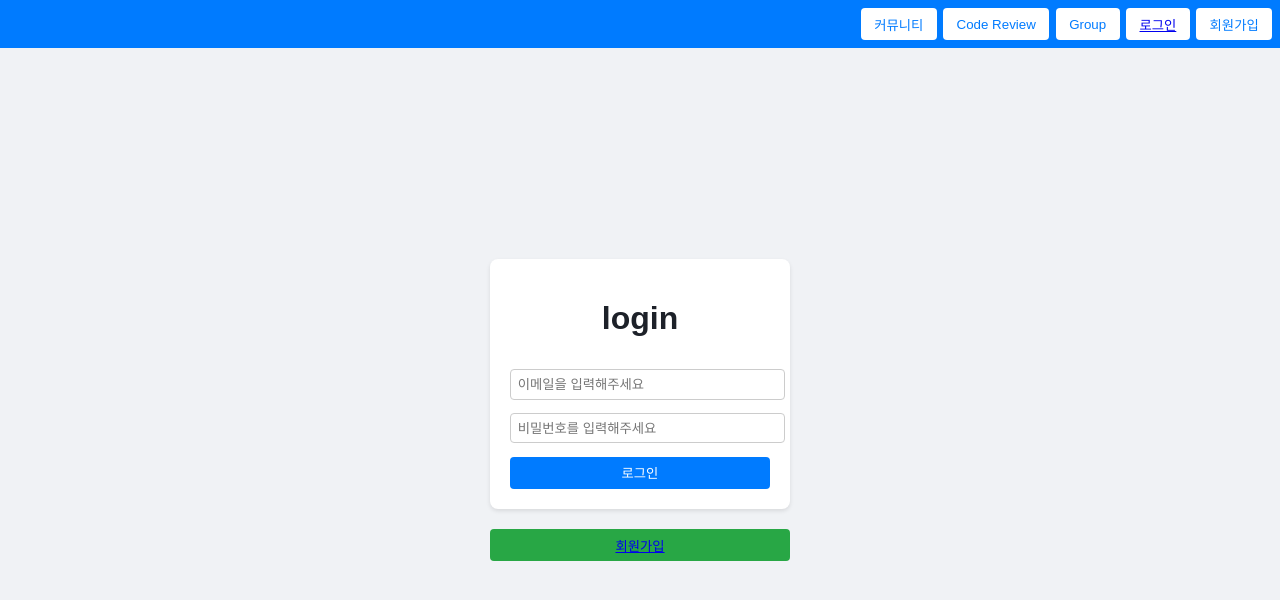
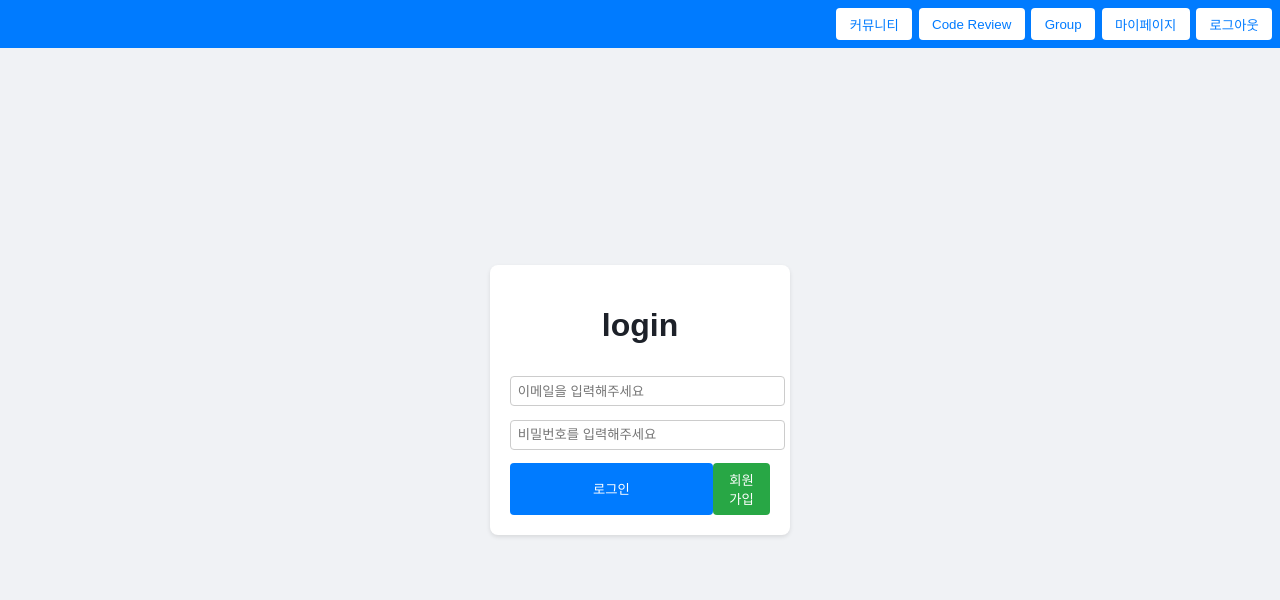
Before and after one commit to package-Twelve/public_class_Dev_Front, a React (Create React App) app: page /login in a window 1280 px wide. Shown: the top 600 px of the page. Built offline with nearby package versions, Linux system fonts and the light colour scheme; sample sign-in values are in the browser's storage.

Commit message:
🎉 add : 동적 네비 바, 로그아웃 구현

```diff
--- a/src/Nav.js
+++ b/src/Nav.js
@@ -1,16 +1,51 @@
-import React from "react";
+import React, { useEffect, useState } from "react";
 import './Nav.css';
 import { Link } from 'react-router-dom';
+import axios from "axios";
 
 function Nav() {
+    const [isAuthenticated, setIsAuthenticated] = useState(false);
+
+    useEffect(() => {
+        const accessToken = axios.defaults.headers.common.Authorization;
+
+        if (accessToken) {
+          setIsAuthenticated(true);
+        }
+    }, []);
+    const handleLogout = () => {
+        axios.post('http://localhost:8080/api/users/logout')
+        .then((response) => {
+            alert(response.data.message)
+        })
+        .catch((error) => {
+            alert(error.response.data.message)
+        });
+        localStorage.removeItem('accessToken');
+        localStorage.removeItem('refreshToken');
+        delete axios.defaults.headers.common['Authorization'];
+        delete axios.defaults.headers.common['Refresh'];
+        setIsAuthenticated(false);
+        window.location.reload();
+    };
     return(
         <div class="top-menu">
             <button class="top-menu-button" onclick="alert('커뮤니티 기능은 준비 중입니다.')">커뮤니티</button>
             <button class="top-menu-button" onclick="alert('Code Review 기능은 준비 중입니다.')">Code Review</button>
             <button class="top-menu-button" onclick="alert('Group 기능은 준비 중입니다.')">Group</button>
-            <button class="top-menu-button" onclick="alert('로그인 기능은 준비 중입니다.')"><Link to="/login">로그인</Link></button>
-            <button class="top-menu-button" onclick="alert('회원가입 기능은 준비 중입니다.')">회원가입</button>
+            {isAuthenticated ? (
+                <>
+                <Link to="/mypage"><button class="top-menu-button" onclick="alert('로그인 기능은 준비 중입니다.')">마이페이지</button></Link>
+                <button class="top-menu-button" onClick={handleLogout}>로그아웃</button>
+                </>
+            ) : (
+                <>
+                <Link to="/login"><button class="top-menu-button" onclick="alert('로그인 기능은 준비 중입니다.')">로그인</button></Link>
+                <Link to="/signup"><button class="top-menu-button" onclick="alert('회원가입 기능은 준비 중입니다.')">회원가입</button></Link>
+                </>
+            )}
         </div>
+
     );
 }
 
--- a/src/Users/Login.js
+++ b/src/Users/Login.js
@@ -69,10 +69,10 @@ const Login = () => {
             <input type="password" name="password" value={formData.password} onChange={handleChange} placeholder="비밀번호를 입력해주세요" required />
             <div class="button-container">
                 <button class="login" type="submit">로그인</button>
+                <Link to = "/signup"><button class="register">회원가입</button></Link>
             </div>
         </div>
     </form>
-    <button class="register"><Link to = "/signup">회원가입</Link></button>
     </>
   );
 };
```
